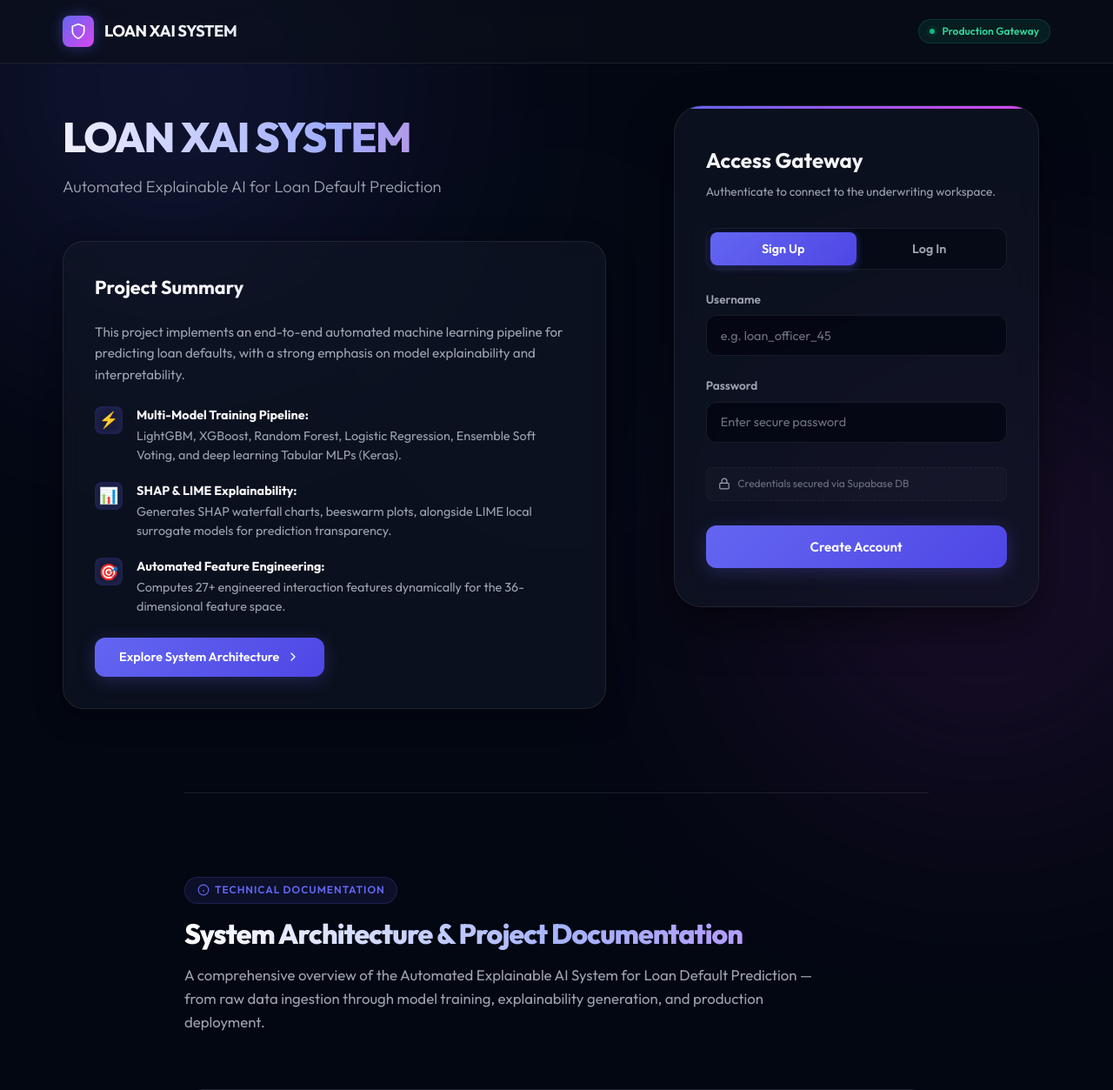
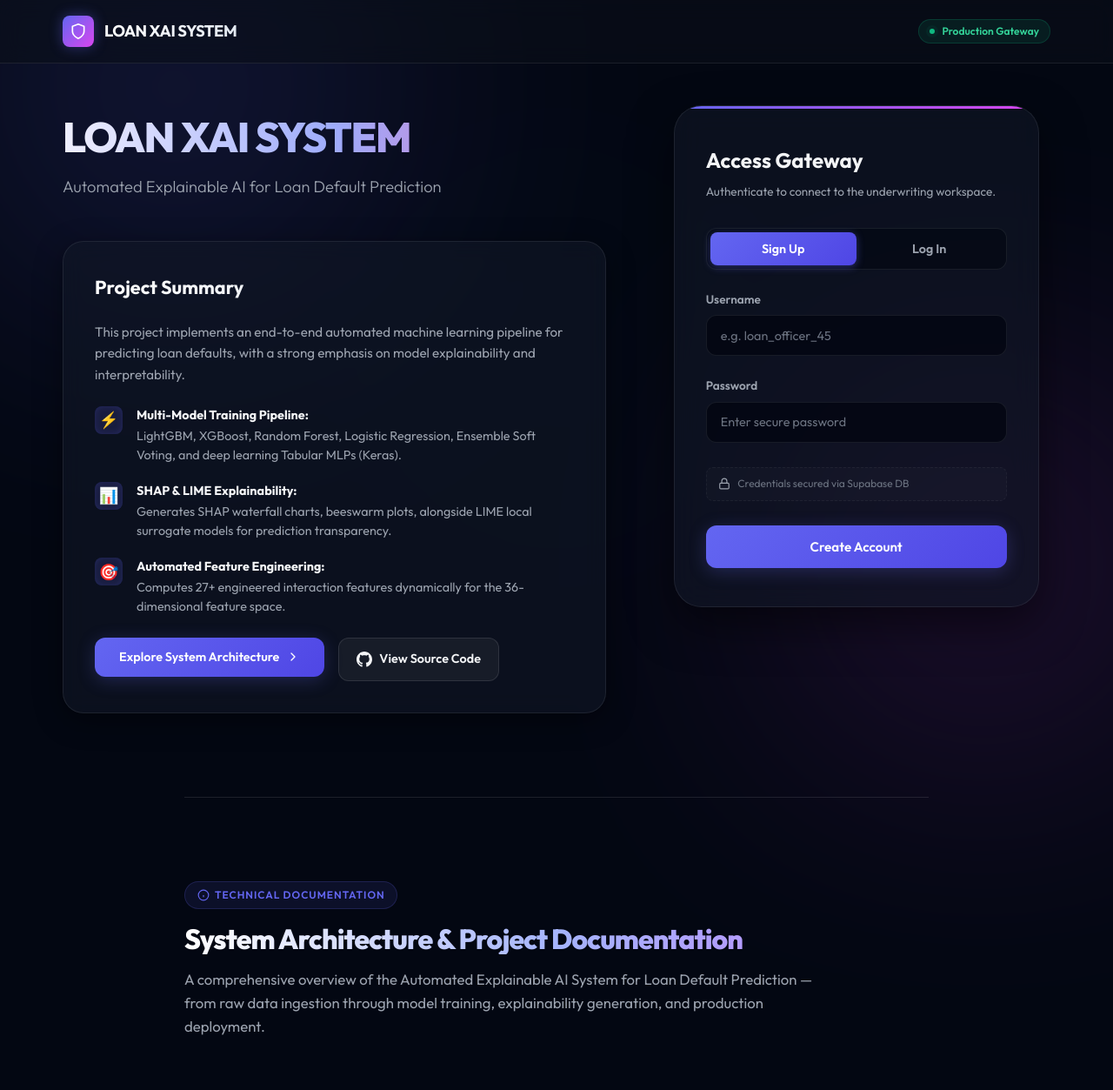
Before and after one commit to Pant0x/depi_loan_default_xai, a Flask app: page / in a window 1280 px wide; the page is wider, and only the part inside the window is pictured. Shown: the top 1253 px of that part at 87% size. Run offline with Flask 3, Linux system fonts and the light colour scheme.

Commit message:
feat: add github repository link to landing page

```diff
--- a/frontend_web/templates/landing.html
+++ b/frontend_web/templates/landing.html
@@ -83,12 +83,18 @@
                         </li>
                     </ul>
 
+                    <div style="display: flex; gap: 1rem; flex-wrap: wrap;">
                         <button id="btn-explore-arch" class="btn-primary-glow">
                             Explore System Architecture
                             <svg xmlns="http://www.w3.org/2000/svg" width="16" height="16" viewBox="0 0 24 24" fill="none" stroke="currentColor" stroke-width="2" stroke-linecap="round" stroke-linejoin="round">
                                 <polyline points="9 18 15 12 9 6"></polyline>
                             </svg>
                         </button>
+                        <a href="https://github.com/karimabdelmonem/automated-explainable-ai-system" target="_blank" rel="noopener noreferrer" style="display: flex; align-items: center; gap: 0.5rem; background-color: rgba(255,255,255,0.05); border: 1px solid rgba(255,255,255,0.1); color: var(--text-primary); text-decoration: none; padding: 0.85rem 1.25rem; border-radius: 0.75rem; font-weight: 600; font-size: 0.9rem; transition: all 0.3s ease;" onmouseover="this.style.backgroundColor='rgba(255,255,255,0.1)'; this.style.borderColor='rgba(255,255,255,0.2)'" onmouseout="this.style.backgroundColor='rgba(255,255,255,0.05)'; this.style.borderColor='rgba(255,255,255,0.1)'">
+                            <svg xmlns="http://www.w3.org/2000/svg" width="18" height="18" viewBox="0 0 24 24" fill="currentColor"><path d="M12 0c-6.626 0-12 5.373-12 12 0 5.302 3.438 9.8 8.207 11.387.599.111.793-.261.793-.577v-2.234c-3.338.726-4.033-1.416-4.033-1.416-.546-1.387-1.333-1.756-1.333-1.756-1.089-.745.083-.729.083-.729 1.205.084 1.839 1.237 1.839 1.237 1.07 1.834 2.807 1.304 3.492.997.107-.775.418-1.305.762-1.604-2.665-.305-5.467-1.334-5.467-5.931 0-1.311.469-2.381 1.236-3.221-.124-.303-.535-1.524.117-3.176 0 0 1.008-.322 3.301 1.23.957-.266 1.983-.399 3.003-.404 1.02.005 2.047.138 3.006.404 2.291-1.552 3.297-1.23 3.297-1.23.653 1.653.242 2.874.118 3.176.77.84 1.235 1.911 1.235 3.221 0 4.609-2.807 5.624-5.479 5.921.43.372.823 1.102.823 2.222v3.293c0 .319.192.694.801.576 4.765-1.589 8.199-6.086 8.199-11.386 0-6.627-5.373-12-12-12z"/></svg>
+                            View Source Code
+                        </a>
+                    </div>
                 </div>
             </section>
 
```
Lines whose indentation alone changed are shown as unchanged.
